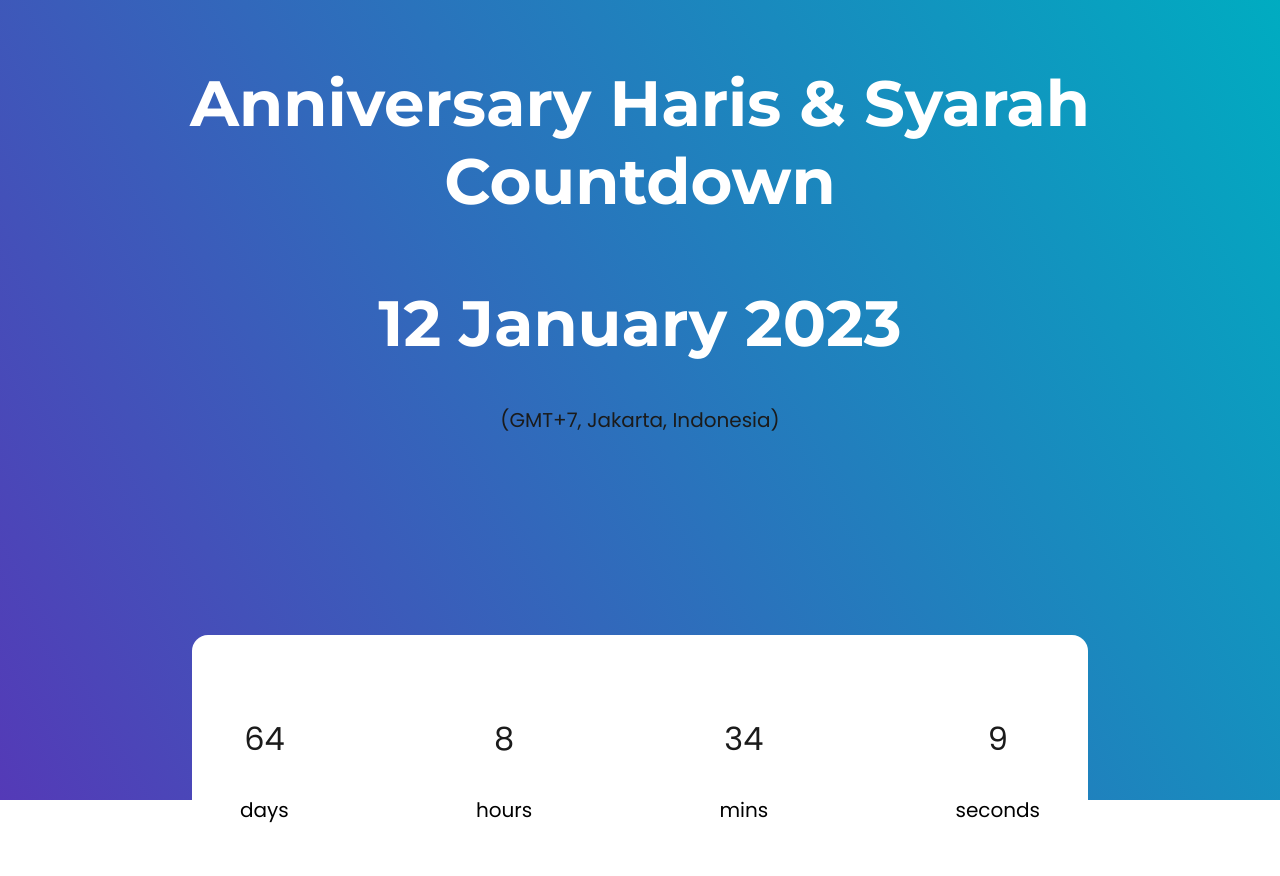
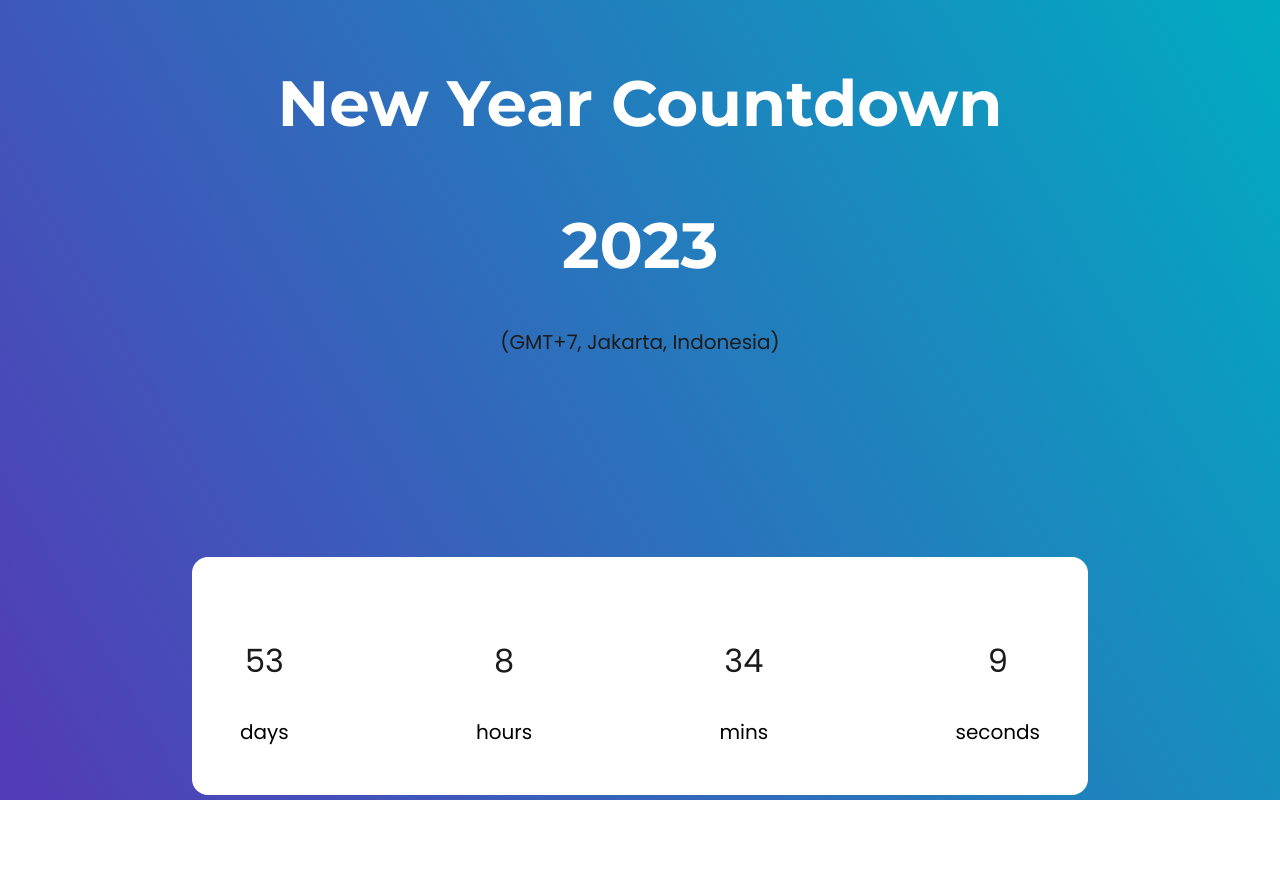
Before and after one commit to Haris-Maulana/Project, a website: page pages/03-Timer/timer.html in a window 1280 px wide. Drawn offline with Linux system fonts and the light colour scheme.

Commit message:
change name

```diff
--- a/pages/03-Timer/timer.html
+++ b/pages/03-Timer/timer.html
@@ -21,8 +21,8 @@ of Simple CSS Waves-->
 
     <!-- Inside this -->
     <div class="content">
-      <h1>Anniversary Haris & Syarah Countdown</h1>
-      <h1>12 January 2023</h1>
+      <h1>New Year Countdown</h1>
+      <h1>2023</h1>
       <p>(GMT+7, Jakarta, Indonesia)</p>
       <div class="countdown-container">
         <div class="days-c">
--- a/pages/03-Timer/timer.js
+++ b/pages/03-Timer/timer.js
@@ -1,4 +1,4 @@
-const newYears = "1/12/2023";
+const newYears = "1/01/2023";
 
 const daysEl = document.getElementById("days");
 const hoursEl = document.getElementById("hours");
```
